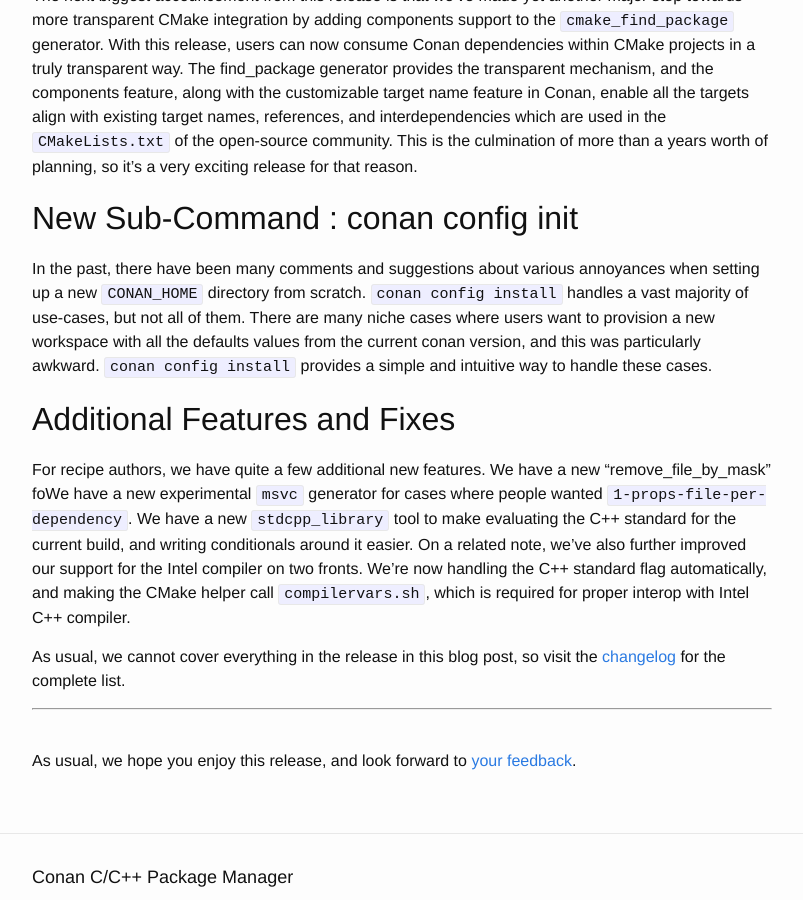
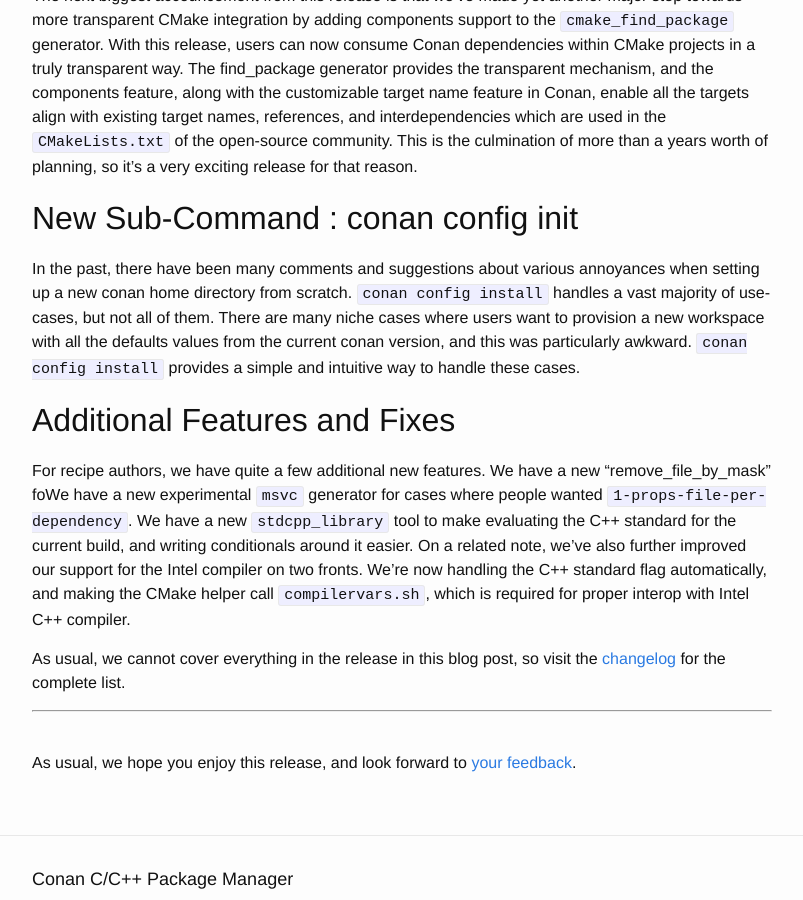
Before and after one commit to conan-io/conan-io.github.io, a Jekyll site: the page built from _posts/2020-06-17-New-conan-release-1-26.markdown, in a window 1280 px wide and 900 px high, scrolled down 1086 px. Shown: the whole window, without its empty margins (238-1041 px from the left). Built offline with Jekyll 4.4.1, drawn with Linux system fonts in a browser that asks for light colours; our own code applies the rules of GitHub Pages for plain Markdown files; comment, search, counter and statistics services are not loaded.

```diff
--- a/_posts/2020-06-17-New-conan-release-1-26.markdown
+++ b/_posts/2020-06-17-New-conan-release-1-26.markdown
@@ -56,7 +56,7 @@ release for that reason.
 ## New Sub-Command : conan config init
 
 In the past, there have been many comments and suggestions about various
-annoyances when setting up a new `CONAN_HOME` directory from scratch.  `conan
+annoyances when setting up a new conan home directory from scratch.  `conan
 config install` handles a vast majority of use-cases, but not all of them. There
 are many niche cases where users want to provision a new workspace with all the
 defaults values from the current conan version, and this was particularly
```
